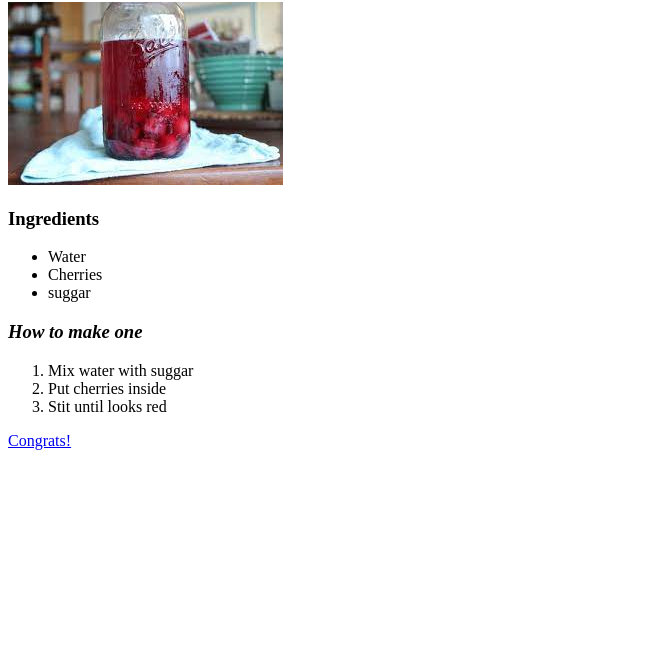
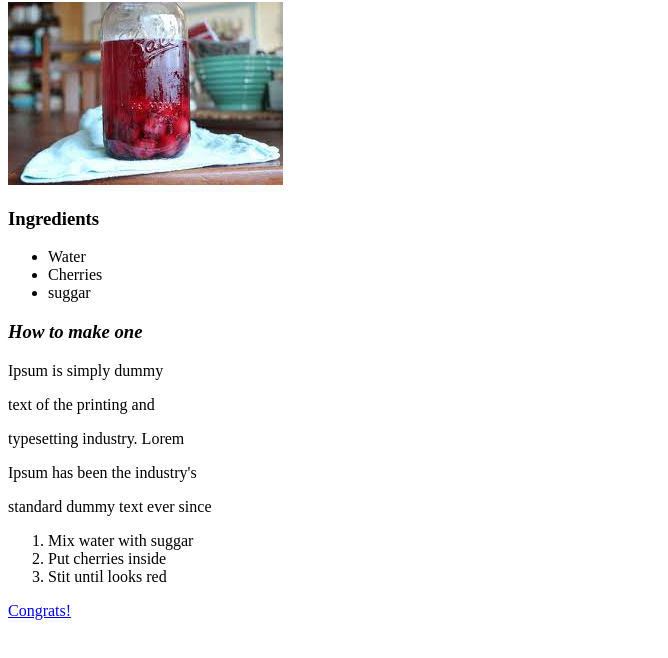
Before and after one commit to mistaek42/odin-recipes, a plain HTML site: page recipes/kompot.html in a window 1280 px wide. Shown: the part 78-736 px from the top of the page, without its empty margins (0-668 px from the left). Drawn offline with Linux system fonts and the light colour scheme.

Commit message:
added some new text

```diff
--- a/recipes/kompot.html
+++ b/recipes/kompot.html
@@ -18,6 +18,15 @@
 
 <h3><em>How to make one</em></h3>
 
+<!-- adding some new text -->
+
+<p>Ipsum is simply dummy</p>
+<p>text of the printing and</p>
+<p>typesetting industry. Lorem</p>
+<p>Ipsum has been the industry's</p>
+<p>standard dummy text ever since</p>
+
+
 <ol>
     <li>Mix water with suggar</li>
     <li>Put cherries inside</li>
```
